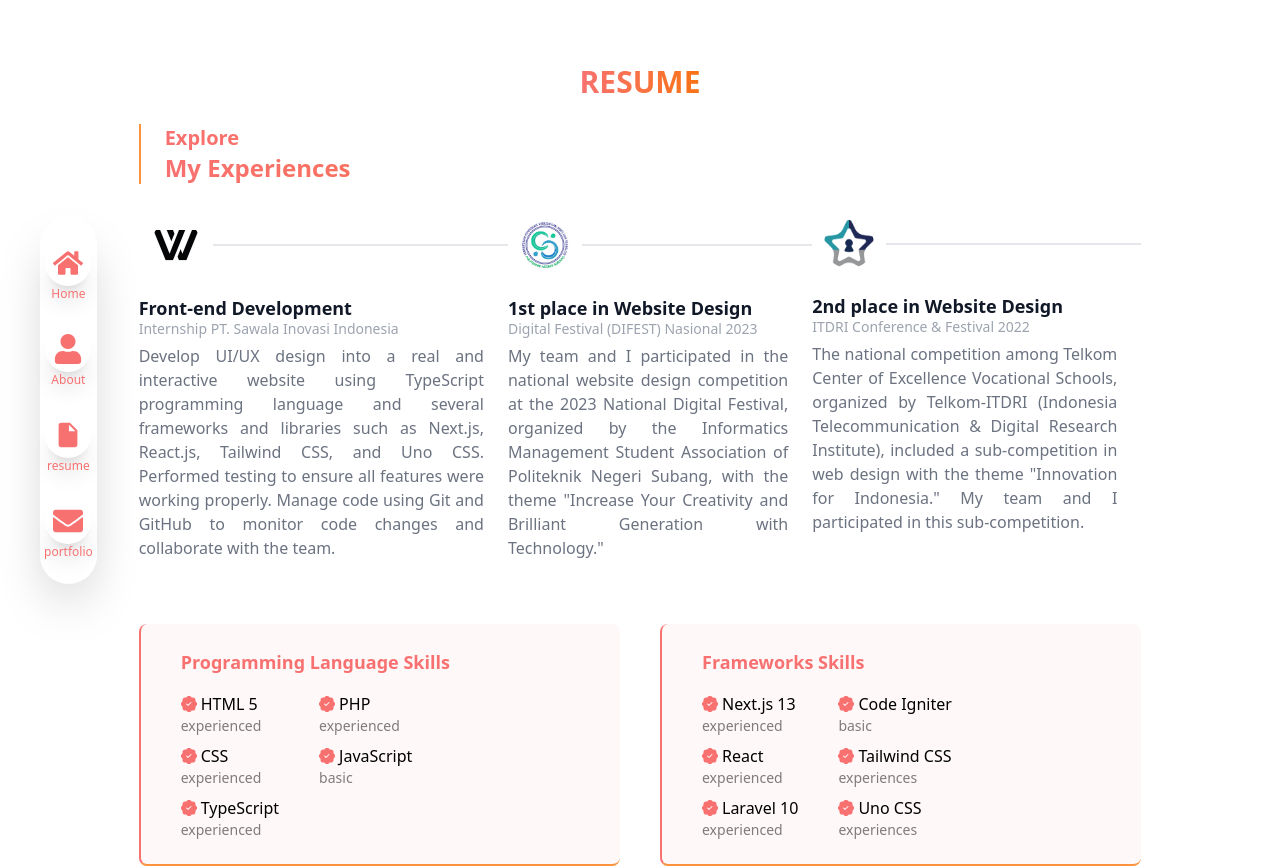
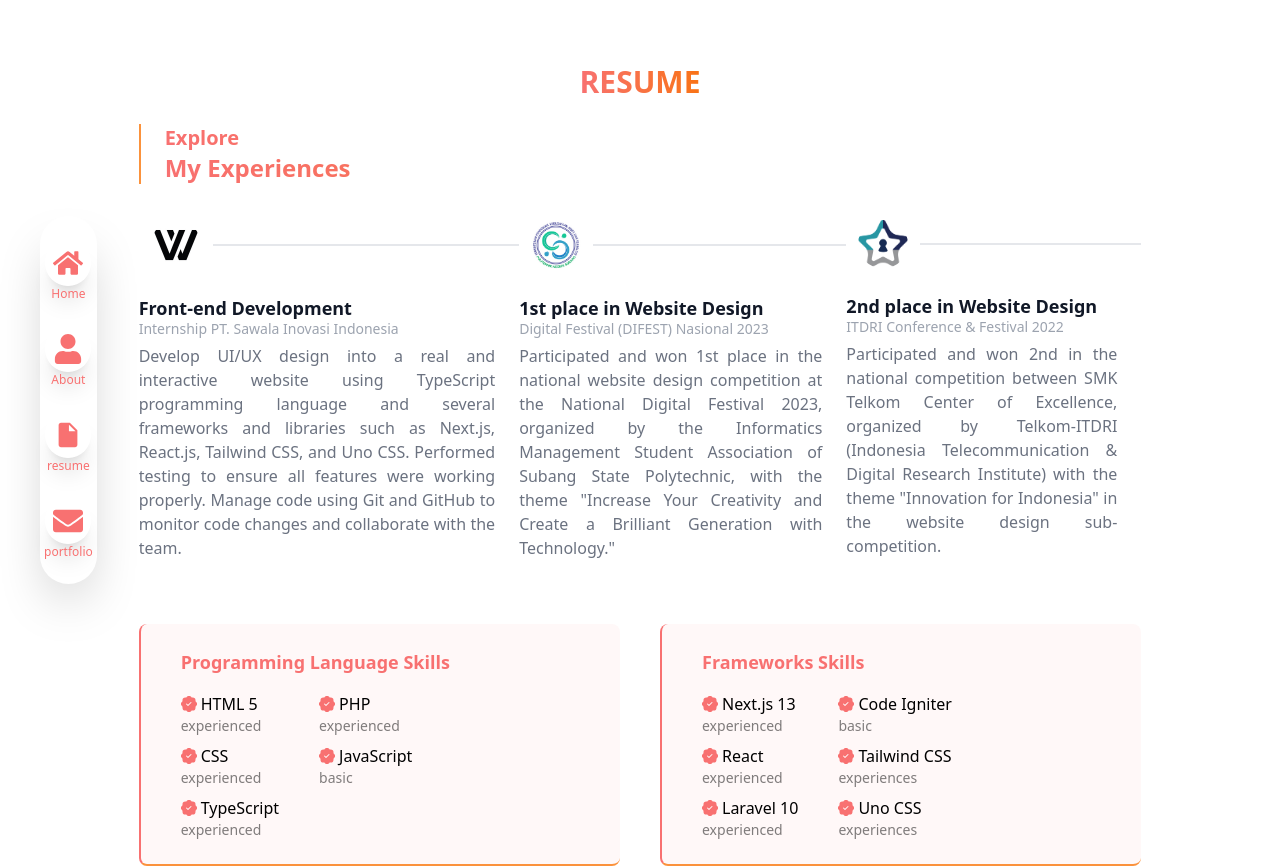
Before and after one commit to isyhfadilah/aisyahnurfadilah, a Next.js app: page /resume in a window 1280 px wide. Shown: the top 868 px of the page. Built offline with nearby package versions, Linux system fonts and the light colour scheme; a web font is replaced by a local one.

Commit message:
fix: data experience

```diff
--- a/src/data/experience.ts
+++ b/src/data/experience.ts
@@ -10,14 +10,14 @@ export const experiences = [
     position: '1st place in Website Design',
     time: 'Digital Festival (DIFEST) Nasional 2023',
     detail:
-      'My team and I participated in the national website design competition at the 2023 National Digital Festival, organized by the Informatics Management Student Association of Politeknik Negeri Subang, with the theme "Increase Your Creativity and Brilliant Generation with Technology."',
+      'Participated and won 1st place in the national website design competition at the National Digital Festival 2023, organized by the Informatics Management Student Association of Subang State Polytechnic, with the theme "Increase Your Creativity and Create a Brilliant Generation with Technology."',
     image: '/images/polsub.png'
   },
   {
     position: '2nd place in Website Design',
     time: 'ITDRI Conference & Festival 2022',
     detail:
-      'The national competition among Telkom Center of Excellence Vocational Schools, organized by Telkom-ITDRI (Indonesia Telecommunication & Digital Research Institute), included a sub-competition in web design with the theme "Innovation for Indonesia." My team and I participated in this sub-competition.',
+      'Participated and won 2nd in the national competition between SMK Telkom Center of Excellence, organized by Telkom-ITDRI (Indonesia Telecommunication & Digital Research Institute) with the theme "Innovation for Indonesia" in the website design sub-competition.',
     image: '/images/itdri.png'
   }
 ]
```
